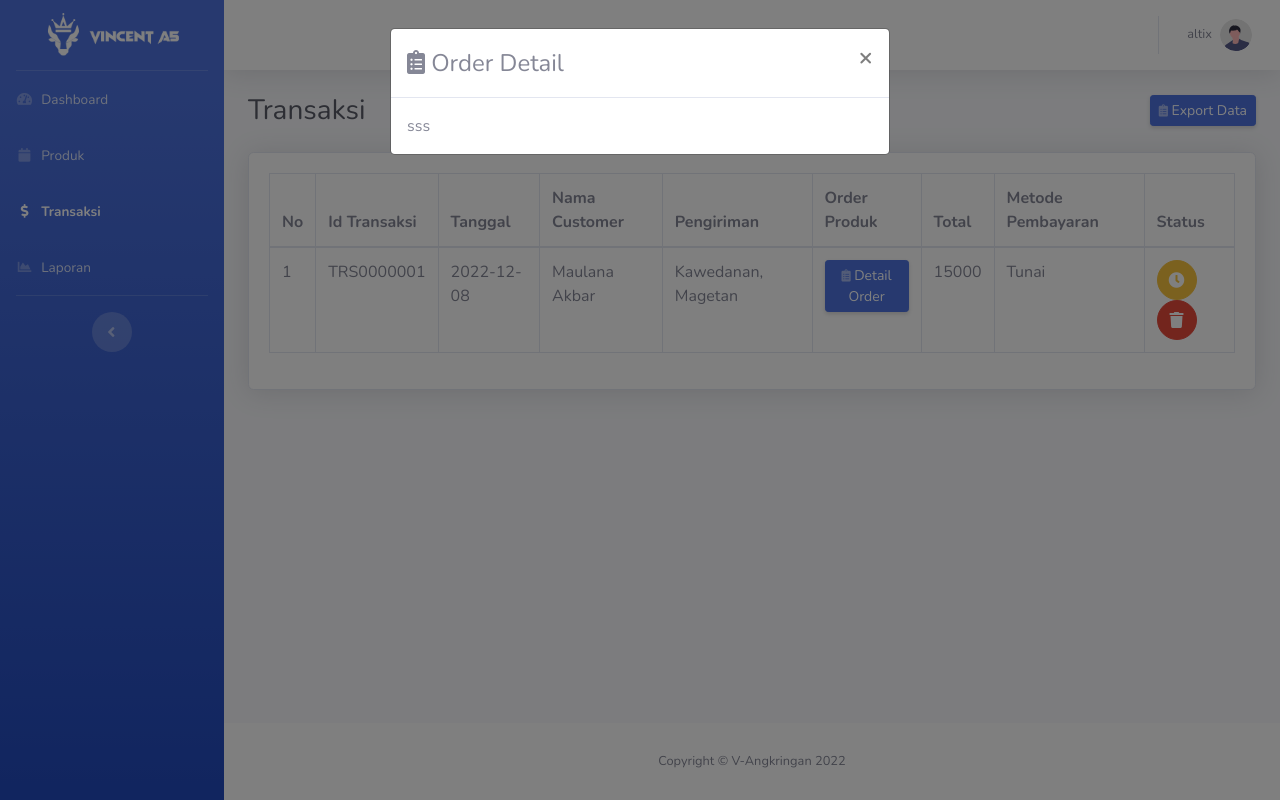
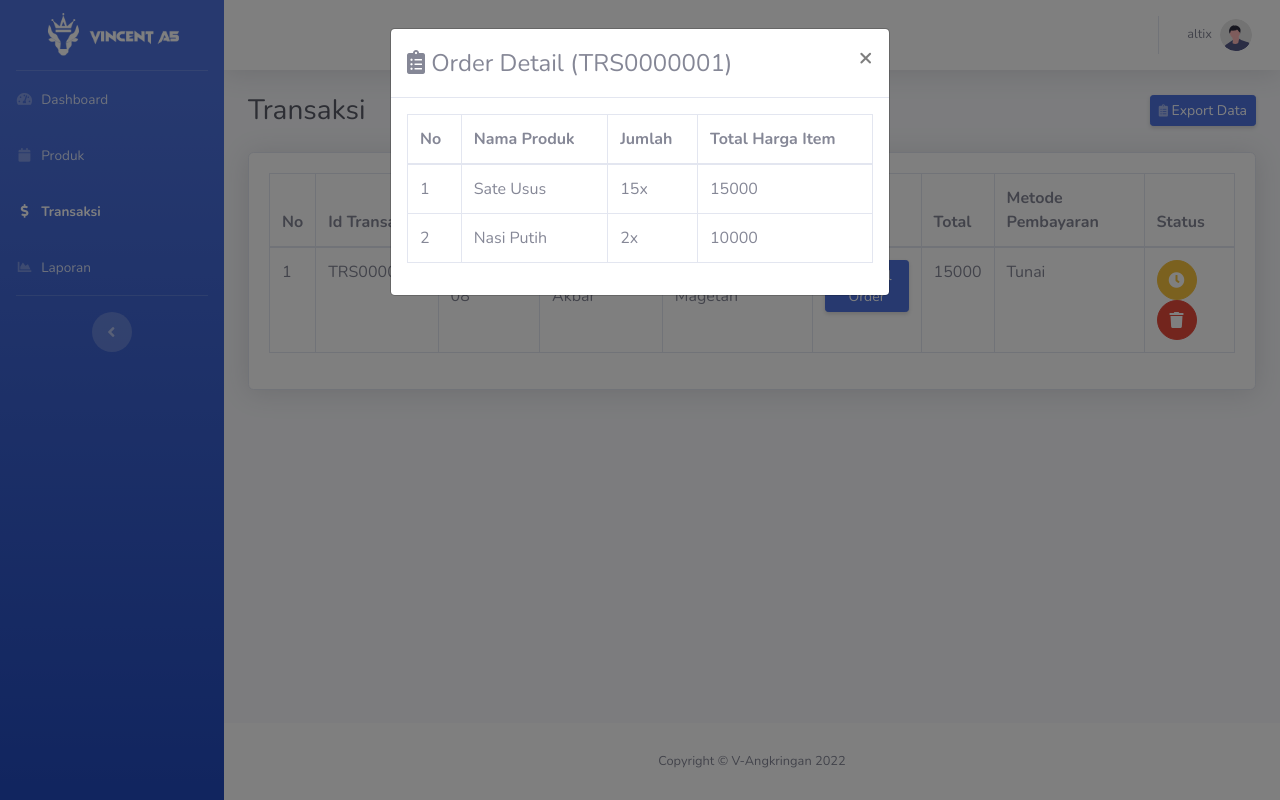
Before and after one commit to ahmadansori7/vincenta5-web, a PHP site: page /admin/transaksi.php in a window 1280 px wide, after a click on "Detail Order". Run offline with PHP 8.4, Linux system fonts and the light colour scheme; a user stored in the database is signed in; data comes from the database, SQL or seed files in the repository.

Commit message:
update fitur transaksi

```diff
--- a/admin/transaksi.php
+++ b/admin/transaksi.php
@@ -347,26 +347,66 @@ if(isset($_POST['updateprofile'])) {
                                 <td><?php echo $tgltransaksi; ?></td>
                                 <td><?php echo $namalengkap; ?></td>
                                 <td><?php echo $alamat; ?></td>
-                                <td><a class="d-none d-sm-inline-block btn btn-sm btn-primary shadow-sm" title="Detail Order" href="#" data-toggle="modal" data-target="#myorder<?php echo $row['id']; ?>"><i class="fas fa-clipboard-list fa-sm text-white-50"></i> Detail Order</a></a></td>
+                                <td><a class="d-none d-sm-inline-block btn btn-sm btn-primary shadow-sm" title="Detail Order" href="#" data-toggle="modal" data-target="#myorder<?php echo $row['id']; ?>"><i class="fas fa-clipboard-list fa-sm text-white-50"></i> Detail Order</a></a>
 
-                            <!-- Modal Edit -->
-                            <div class="modal fade" id="myorder<?php echo $row['id']; ?>" role="dialog">
+                                        <!-- Modal Detail Order -->
+                         <div class="modal fade" id="myorder<?php echo $row['id']; ?>" role="dialog">
                             <div class="modal-dialog">
                             <!-- Modal content-->
                             <div class="modal-content">
                             <div class="modal-header">
-                            <h4 class="modal-title"><i class="fas fa-clipboard-list"></i> Order Detail</h4>
+                            <h4 class="modal-title"><i class="fas fa-clipboard-list"></i> Order Detail (<?php echo $row['id']; ?>)</h4>
                             <button type="button" class="close" data-dismiss="modal">&times;</button>
                             </div>
                             <div class="modal-body">
 
 
-                           sss
+                                <table class="table table-bordered" id="dataTable" width="100%" cellspacing="0">
+                                    <thead>
+                                        <tr>
+                                            <th>No</th>
+                                            <th>Nama Produk</th>
+                                            <th>Jumlah</th>
+                                            <th>Total Harga Item</th>
+                                        </tr>
+                                    </thead>
+
+                                    <tbody>
+
+                            <?php
+                            $query = "SELECT detail_transaksi.id_transaksi as id, produk.nama_produk as produk, detail_transaksi.jumlah as jumlah, detail_transaksi.totalhargaitem as total from detail_transaksi join produk on detail_transaksi.id_produk = produk.id_produk where detail_transaksi.id_transaksi = 'TRS0000001';";
+                            $result = mysqli_query($koneksi, $query);
+                            $no = 1;
+                            while ($row = mysqli_fetch_array($result)) {
+                                $idtransaksi = $row['id'];
+                                $produk = $row['produk'];
+                                $jumlah = $row['jumlah'];
+                                $total = $row['total'];
+                                ?>
+
+                            <tr>
+                                <td><?php echo $no; ?></td>
+                                <td><?php echo $produk; ?></td>
+                                <td><?php echo $jumlah; ?>x</td>
+                                <td><?php echo $total; ?></td>
+                            </tr>
+
+                            <?php
+                            $no++;
+                            } ?>
+
+                                    </tbody>
+                                </table>
+
 
 
                             </div>
                             </div>
                             </div>
+
+                            </td>
+
+
 
                                 <td><?php echo $totalbayar; ?></td>
                                 <td><?php echo $metode; ?></td>
@@ -427,6 +467,9 @@ if(isset($_POST['updateprofile'])) {
         <i class="fas fa-angle-up"></i>
     </a>
 
+
+
+
     <!-- Logout Modal-->
     <div class="modal fade" id="logoutModal" tabindex="-1" role="dialog" aria-labelledby="exampleModalLabel"
         aria-hidden="true">
```
